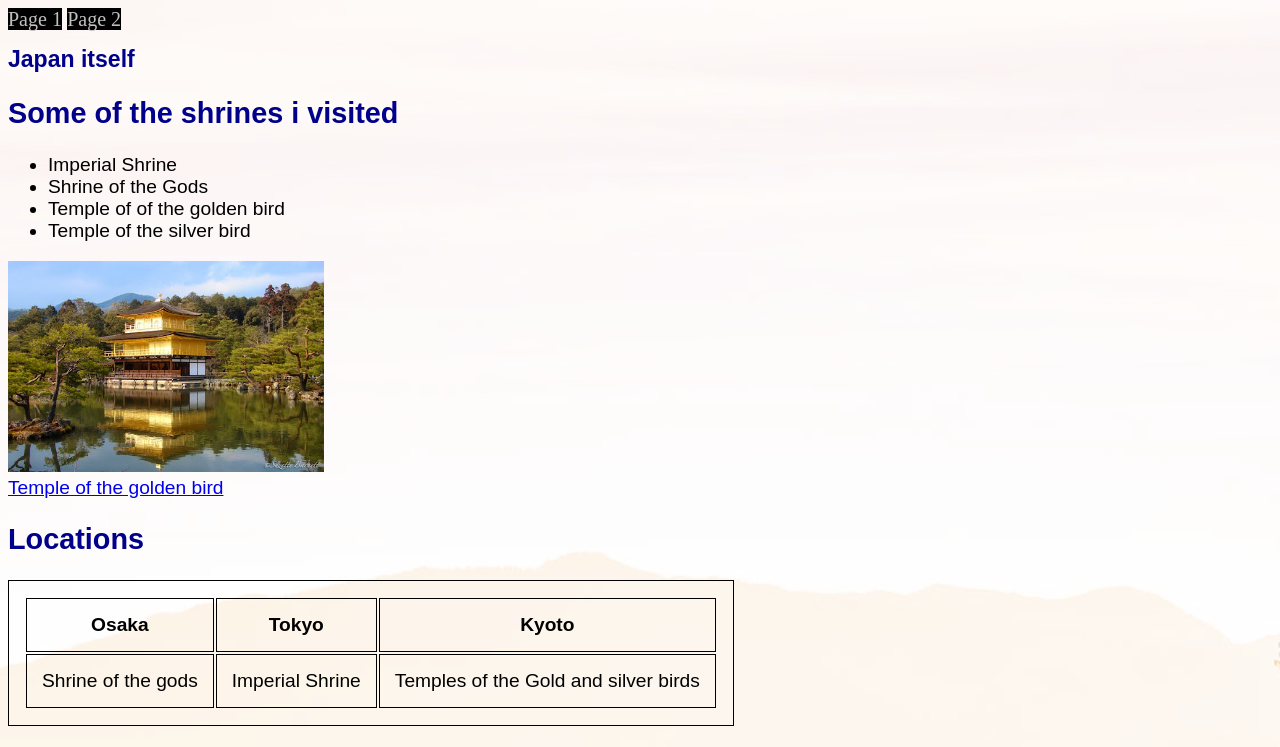
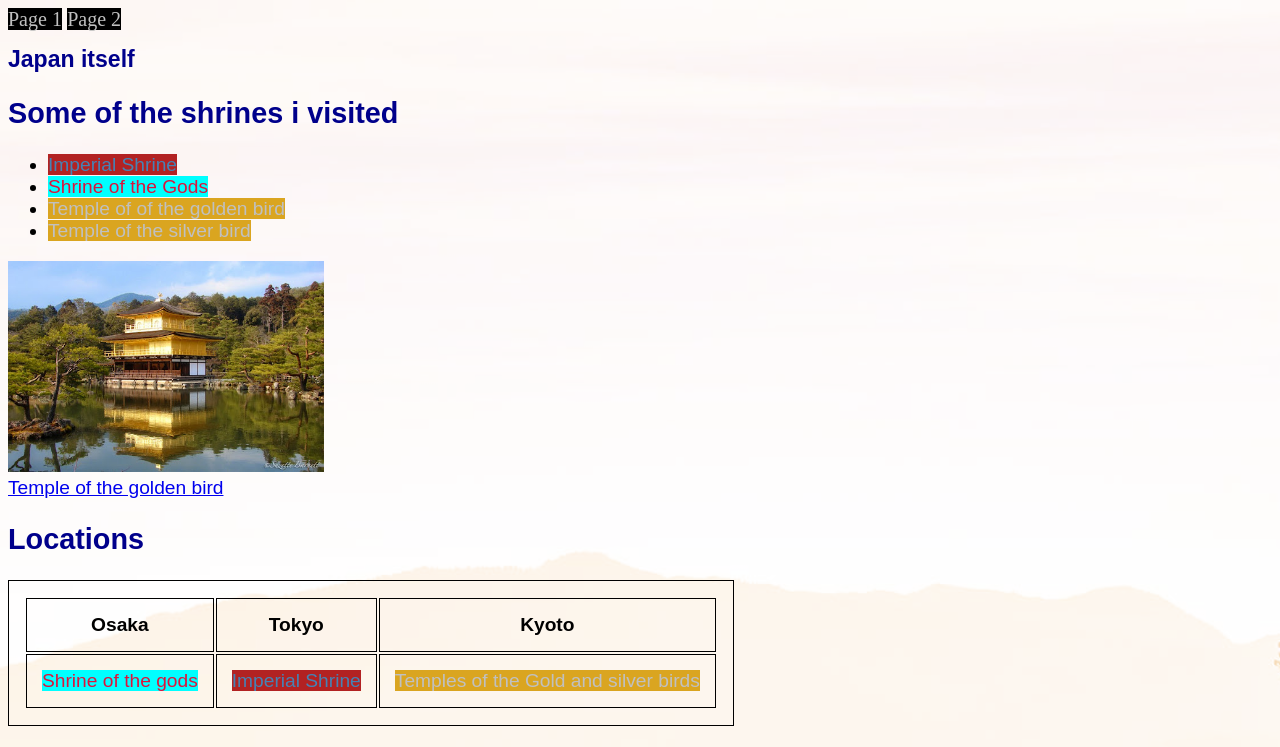
Before and after one commit to DInce1998/My-first-webpage, a plain HTML site: page page2.html in a window 1280 px wide. Shown: the top 747 px of the page. Drawn offline with Linux system fonts and the light colour scheme.

Commit message:
Add files via upload

```diff
--- a/page2.html
+++ b/page2.html
@@ -15,10 +15,10 @@
 <h1>Japan itself</h1>
 <h2> Some of the shrines i visited</h2>
  <ul>
-        <li>Imperial Shrine</li>
-       <li> Shrine of the Gods</li>
-       <li>Temple of of the golden bird</li>
-       <li>Temple of the silver bird</li>
+        <li><span class="Imperial">Imperial Shrine </span> </li>
+       <li><span class="Shrine">Shrine of the Gods </span> </li>
+       <li><span class="Gold">Temple of of the golden bird</span> </li>
+       <li><span class="Gold">Temple of the silver bird</span> </li>
     </li> </ul>
 <img src="unnamed.jpg" width="25%">
 <br>
@@ -31,14 +31,13 @@
         <th>Kyoto</th>
     </tr>
 <tr>
-<td>Shrine of the gods </td>
-<td> Imperial Shrine </td>
-<td>Temples of the Gold and silver birds </td>
+<td><span class="Shrine"> Shrine of the gods </span> </td>
+<td> <span class="Imperial"> Imperial Shrine </span></td>
+<td> <span class="Gold">Temples of the Gold and silver birds </span> </td>
 </tr>
 </table>
 <H2>Other places i visited</H2>
 <h3>Hiromisha</h3>
-
 <p>Another place I visited in Japan included Hiromisha famously known as one of the only places where the atomic bomb was dropped which still has one building left from that attack </span><p>
 <img src="Genbaku_Dome04-r.jpg" width="25%">
 <br>
--- a/style.css
+++ b/style.css
@@ -31,6 +31,18 @@ table, th, td {
     border: 1px solid black;
     padding: 15px;
     align-items: last baseline;
+}
+.Shrine {
+    background-color: cyan;
+color: crimson;
+}
+.Imperial {
+    background-color: firebrick;
+    color: steelblue;
+}
+.Gold {
+    background-color: goldenrod;
+    color: silver;
 }
 .name {
     border:2.5px
```
